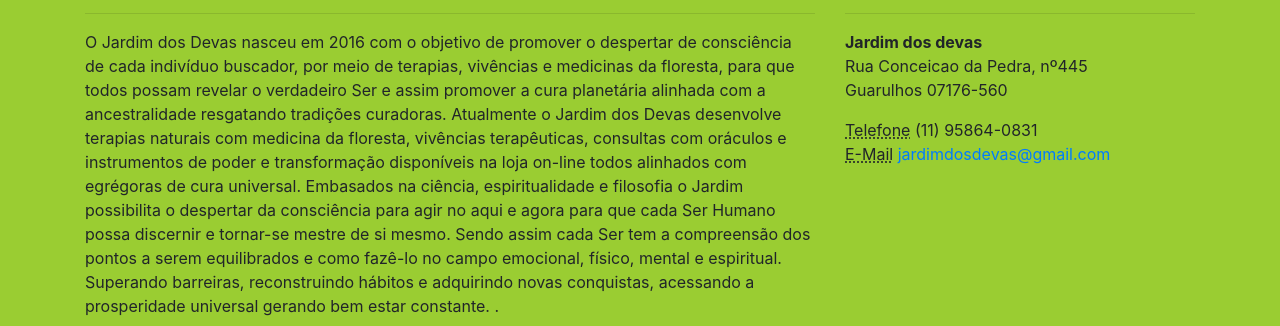
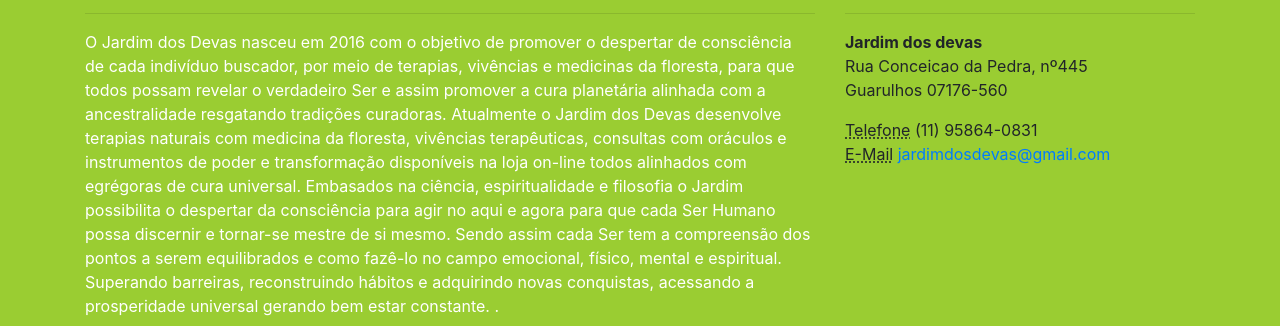
Before and after one commit to vitordarci/jardimdosdevas, a website: page index.html in a window 1280 px wide. Shown: the part 474-800 px from the top of the page. Drawn offline with Linux system fonts and the light colour scheme.

Commit message:
Update index.html

```diff
--- a/index.html
+++ b/index.html
@@ -92,7 +92,7 @@
       <div class="col-md-8 mb-5">
         <h2 style="color: white;">Sobre o Jardim dos Devas</h2>
         <hr>
-        <p>O Jardim dos Devas nasceu em 2016 com o objetivo de promover o despertar de consciência de cada indivíduo buscador, por meio de terapias, vivências e medicinas da floresta, para que todos possam revelar o verdadeiro Ser e assim promover a cura planetária alinhada com a ancestralidade resgatando tradições curadoras.
+        <p style="color:white">O Jardim dos Devas nasceu em 2016 com o objetivo de promover o despertar de consciência de cada indivíduo buscador, por meio de terapias, vivências e medicinas da floresta, para que todos possam revelar o verdadeiro Ser e assim promover a cura planetária alinhada com a ancestralidade resgatando tradições curadoras.
 Atualmente o Jardim dos Devas desenvolve terapias naturais com medicina da floresta, vivências terapêuticas, consultas com oráculos e instrumentos de poder e transformação disponíveis na loja on-line todos alinhados com egrégoras de cura universal. Embasados na ciência, espiritualidade e filosofia o Jardim possibilita o despertar da consciência para agir no aqui e agora para que cada Ser Humano possa discernir e tornar-se mestre de si mesmo. Sendo assim cada Ser tem a compreensão dos pontos a serem equilibrados e como fazê-lo no campo emocional, físico, mental e espiritual. Superando barreiras, reconstruindo hábitos e adquirindo novas conquistas, acessando a prosperidade universal gerando bem estar constante.
 .</p>
 
```
